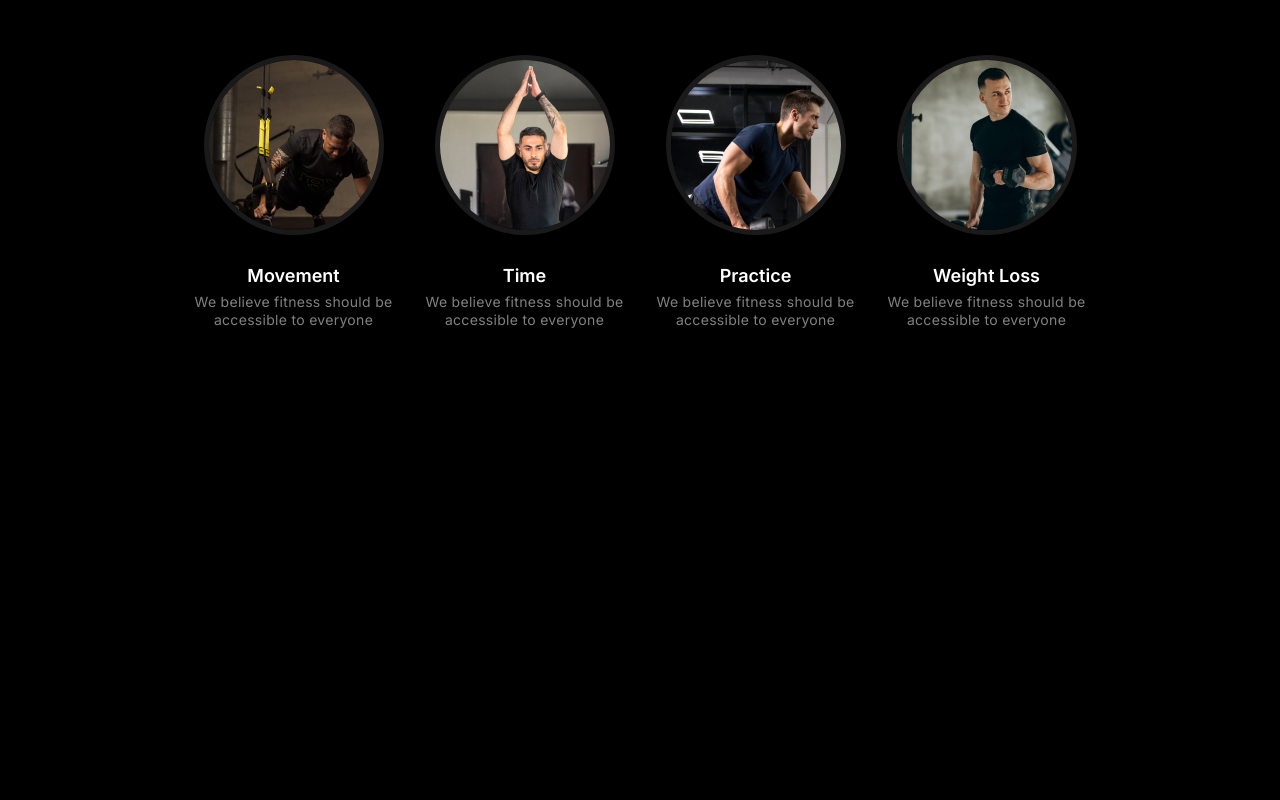
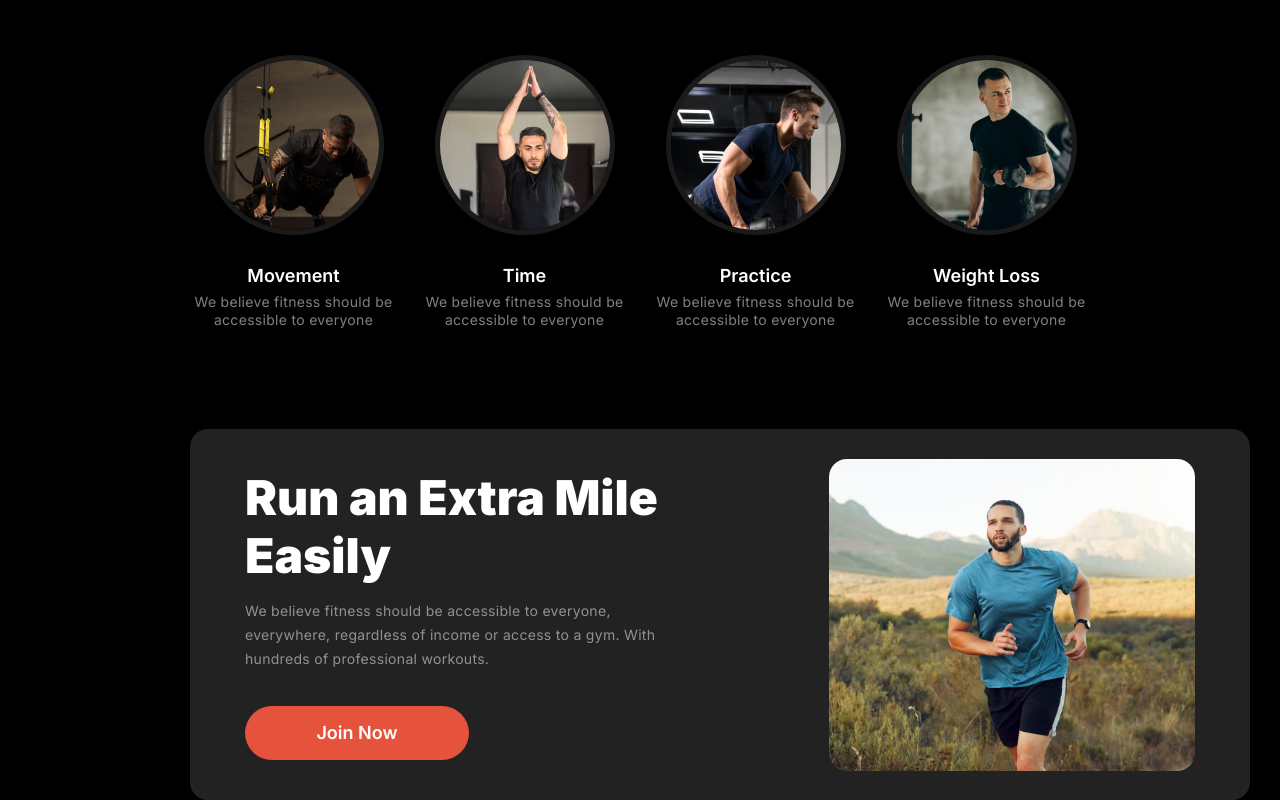
Before and after one commit to rabbifazla96/assignment-02, a plain HTML site: page index.html in a window 1280 px wide. Shown: the part 910-1710 px from the top of the page. Before the commit the page ends 1239 px from the top, so only its background shows below. Drawn offline with Linux system fonts and the light colour scheme; a web font is replaced by a local one.

Commit message:
Added Extra mile section

```diff
--- a/index.html
+++ b/index.html
@@ -79,7 +79,16 @@
                     <h2 class="weight-title">Weight Loss</h2>
                     <p class="weight-desc">We believe fitness should be accessible to everyone</p>
                 </div>
-
+            </div>
+        </section>
+        <section class="extra-mile-container">
+            <div class="extra-mile-text">
+                <h2 class="extra-mile-title">Run an Extra
+                    Mile Easily</h2>
+                <p class="extra-mile-desc">We believe fitness should be accessible to everyone, everywhere, regardless of income or access to a gym. With hundreds of professional workouts.</p>
+                <button type="button" class="extra-mile-button">Join Now</button>
+            </div>
+            <div class="extra-mile-image-container">
             </div>
         </section>
     </main>
--- a/styles/style.css
+++ b/styles/style.css
@@ -336,3 +336,73 @@ body {
     text-align: center;
     margin-top: 6px;
 }
+
+.extra-mile-container {
+    width: 1060px;
+    height: 371px;
+    border-radius: 18px;
+    background: rgb(34, 34, 34);
+    margin-top: 100px;
+    padding: 40px 55px;
+    display: flex;
+    justify-content: space-between;
+    align-items: center;
+}
+
+.extra-mile-text {
+width: 443px;
+height: 290px;
+display: flex;
+flex-direction: column;
+justify-content: center;
+align-items: flex-start;
+}
+
+.extra-mile-title {
+    color: rgb(255, 255, 255);
+    font-family: Inter;
+    font-size: 48px;
+    font-weight: 900;
+    line-height: 120%;
+    letter-spacing: 0%;
+    text-align: left;
+}
+
+.extra-mile-desc {
+    color: rgba(255, 255, 255, 0.5);
+    font-family: Inter;
+    font-size: 14px;
+    font-weight: 400;
+    line-height: 24px;
+    letter-spacing: 0.3px;
+    text-align: left;
+    margin-top: 15px;
+}
+
+.extra-mile-button {
+    width: 224px;
+    height: 54px;
+    padding: 16px 40px;
+    border-radius: 42px;
+    background: rgb(230, 83, 60);
+    color: rgb(255, 255, 255);
+    font-family: Inter;
+    font-size: 18px;
+    font-weight: 600;
+    line-height: 22px;
+    letter-spacing: 0px;
+    text-align: center;
+    border: none;
+    margin-top: 35px;
+}
+
+.extra-mile-container .extra-mile-image-container {
+    width: 366px;
+    height: 312px;
+    border-radius: 18px;
+    background-image: url('../images/run.jpg');
+    background-size: 300%;
+    background-position: 70% 30%;
+    background-repeat: no-repeat;
+    overflow: hidden;
+}
```
